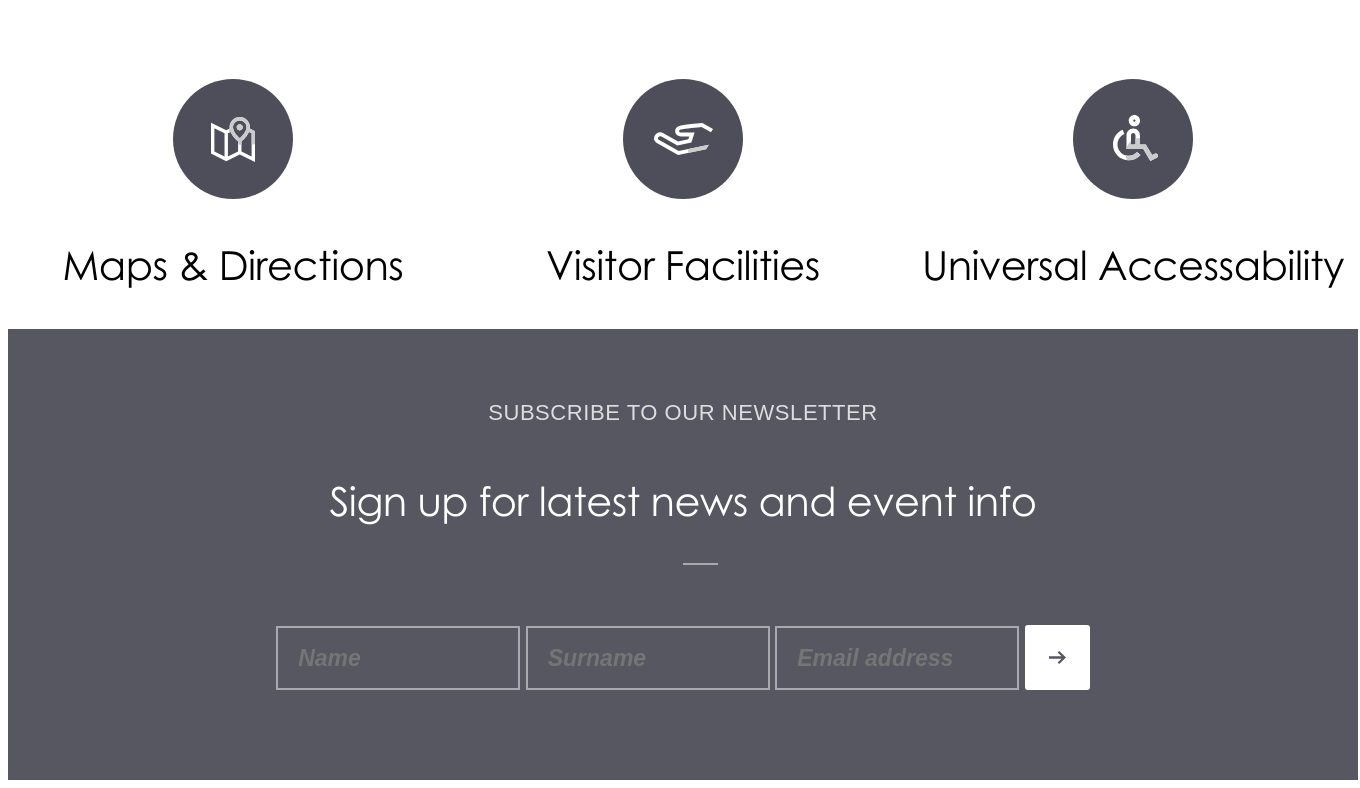
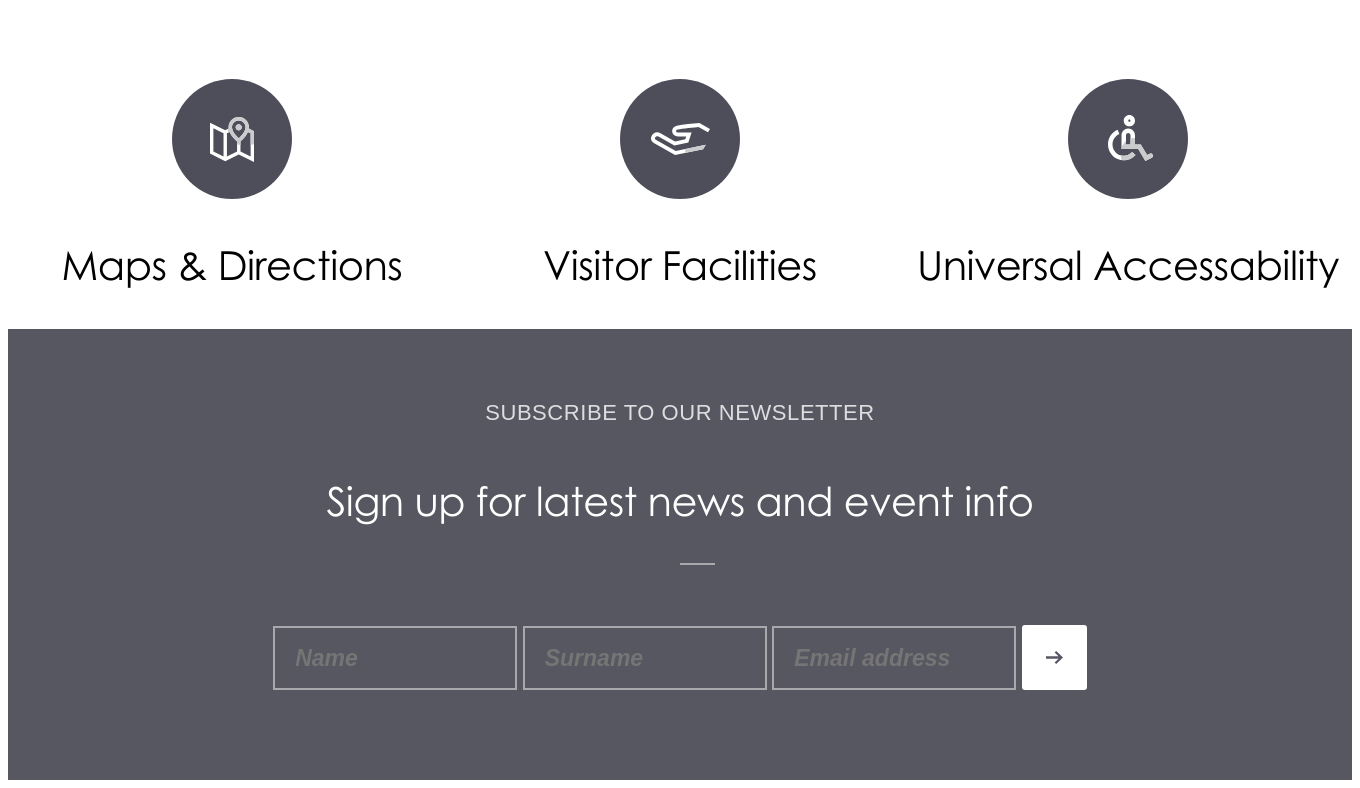
Before and after one commit to TammyJacobus/cticc, a PHP site: page /exhibitor.html in a window 1360 px wide. Shown: the part 2979-3767 px from the top of the page. Run offline with PHP 8.4, Linux system fonts and the light colour scheme; some libraries are stand-ins or nearby versions; some web fonts are replaced.

Commit message:
FE-Changes

```diff
--- a/assets/css/styles.css
+++ b/assets/css/styles.css
@@ -303,7 +303,7 @@
 .visitor-fill img { fill: #C1A84C !important; }
 
 /* Info Points */
-.info-points-wrapper { display: grid;  justify-content: space-between; align-content: space-between; max-width: 1470px; margin: 40px auto; grid-template-columns: 450px 450px 450px; }
+.info-points-wrapper { display: grid;  justify-content: space-between; align-content: space-between; max-width: 1470px; margin: 40px auto; grid-template-columns: 1fr 1fr 1fr; }
 .info-points { display: grid; align-items: end; height: 250px }
 .info-points-ico { display: grid; place-items: center center; }
 .info-points-caption { font-family: 'Century Gothic', Helvetica, Arial, sans-serif; font-size: 40px; letter-spacing: -0.46px; line-height: 49px; text-align: center;  }
```
